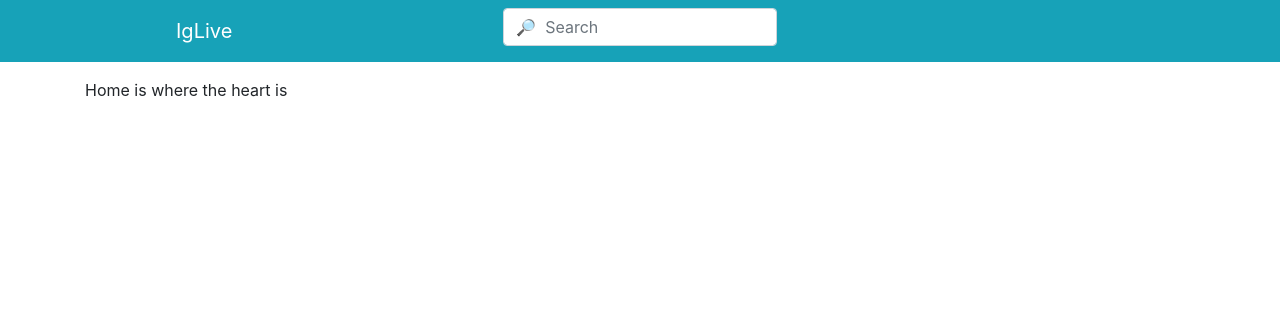
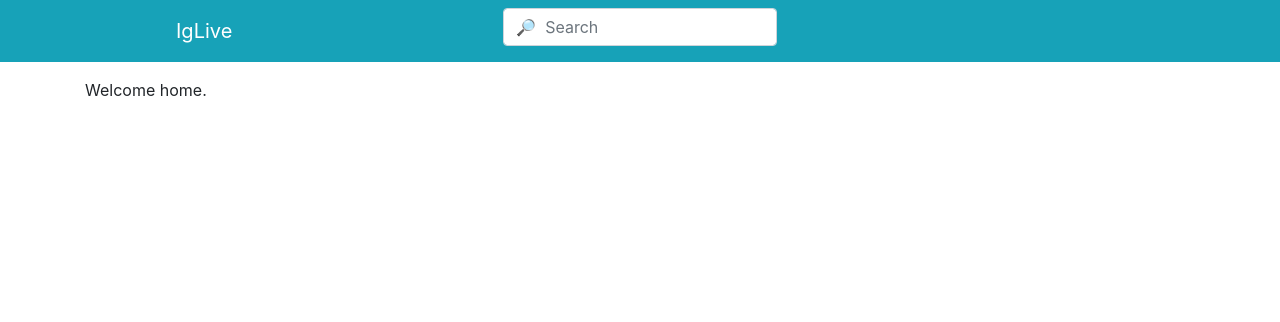
Before and after one commit to Willbeckh/iglive, a Django app: page / in a window 1280 px wide. Shown: the top 322 px of the page. Run offline with Django 4.2, Linux system fonts and the light colour scheme; some libraries are stand-ins or nearby versions.

Commit message:
st: update welcome message for users

```diff
--- a/ig_app/templates/ig_app/index.html
+++ b/ig_app/templates/ig_app/index.html
@@ -5,7 +5,11 @@
 <div class="row">
   <div class="col">
     <div class="hero">
-      <p class="">Home is where the heart is</p>
+      {% if request.user.is_authenticated %}
+      <p class="">Hello {{ request.user }}, Home is where the heart is</p>
+      {% else %}
+      <p>Welcome home.</p>
+      {% endif %}
     </div>
   </div>
 </div>
```
